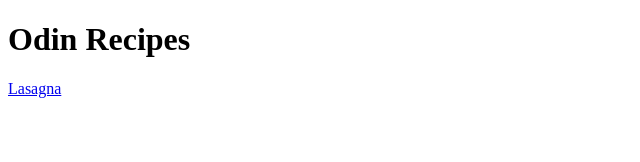
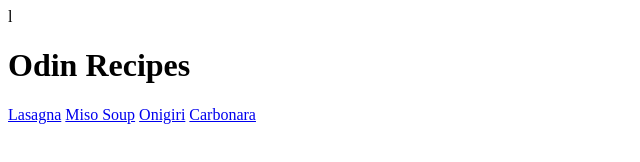
Before and after one commit to mshinji/odin-recipes, a plain HTML site: page index.html in a window 1280 px wide. Shown: the whole page, without its empty margins (0-640 px from the left). Drawn offline with Linux system fonts and the light colour scheme.

Commit message:
Add basic attributes and anchor to recipes pages

```diff
--- a/index.html
+++ b/index.html
@@ -3,9 +3,12 @@
     <head>
         <meta charset="UTF-8">
         <title></title>
-    </head>
+    </head>l
     <body>
         <h1>Odin Recipes</h1>
         <a href="recipes/lasagna.html">Lasagna</a>
+        <a href="recipes/miso-soup.html">Miso Soup</a>
+        <a href="recipes/onigiri.html">Onigiri</a>
+        <a href="recipes/carbonara.html">Carbonara</a>
     </body>
 </html>
```
